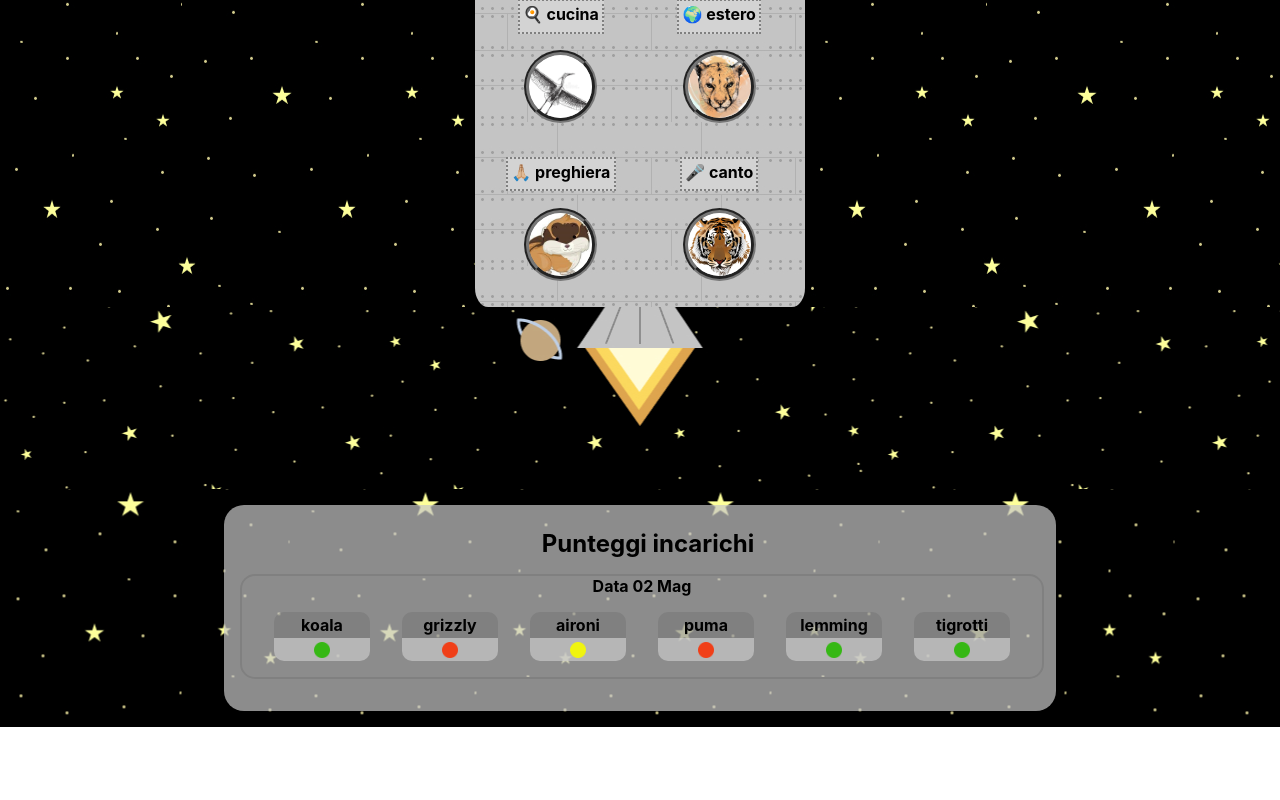
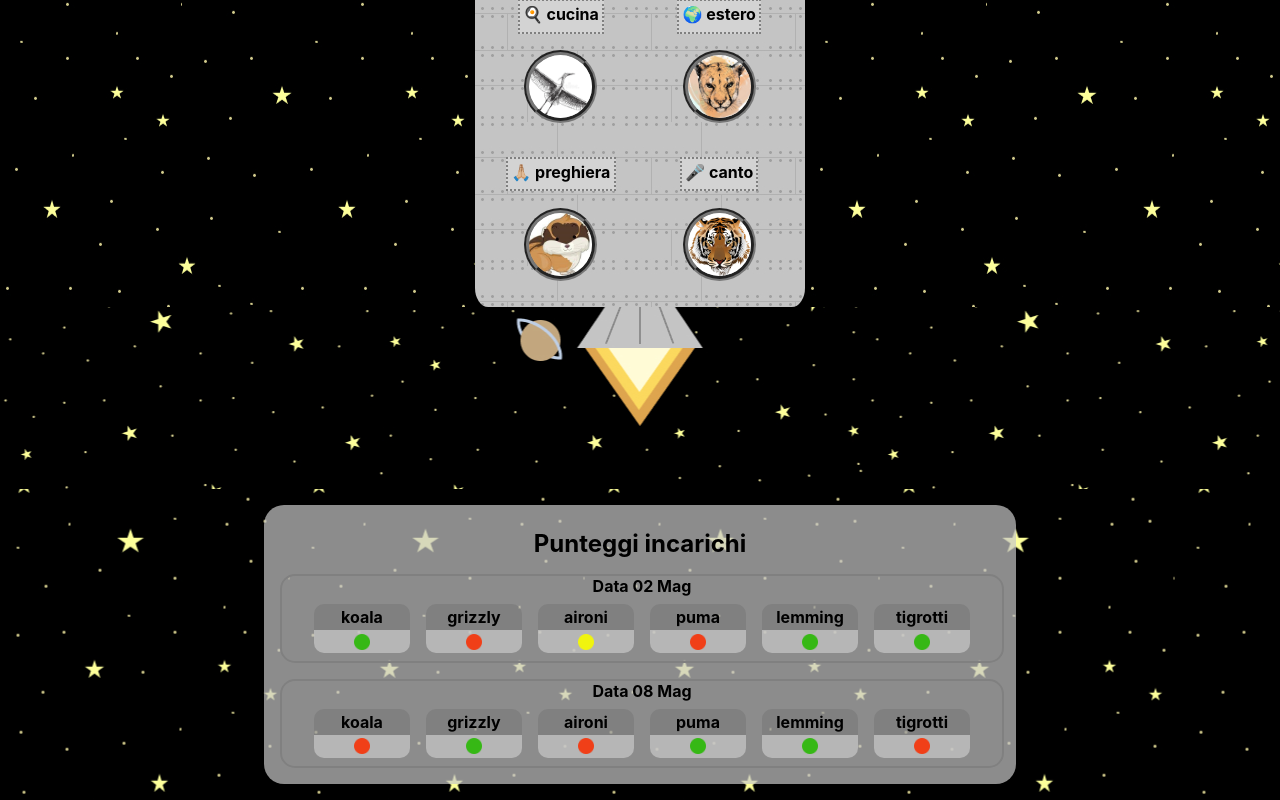
Before and after one commit to antares2020/antares54.github.io, a React (Create React App) app: page / in a window 1280 px wide. Shown: the part 311-1111 px from the top of the page. Before the commit the page ends 1038 px from the top, so only its background shows below. Built offline with nearby package versions, Linux system fonts and the light colour scheme.

Commit message:
small improvment

```diff
--- a/src/components/App.js
+++ b/src/components/App.js
@@ -43,6 +43,7 @@ const squadriglie = [
 
 const scoreIncarichi = [
   ['02 Mag', '3', '1', '2', '1', '3', '3'],
+  ['08 Mag', '1', '3', '1', '3', '3', '1'],
 ];
 
 const getColor = (score) => {
@@ -159,7 +160,7 @@ const AppContainer = styled.div`
 
 const Table = styled.div`
   width: calc(100% - 2rem);
-  max-width: 50rem;
+  max-width: 45rem;
   margin: 1rem auto;
   border-radius: 20px;
 
@@ -170,7 +171,7 @@ const Table = styled.div`
 
 const ScoreItem = styled.div`
   width: 6rem;
-  margin: 1rem;
+  margin: 0.5rem;
 
   display: flex;
   flex-direction: column;
@@ -199,7 +200,7 @@ const ScoreRow = styled.div`
   flex-direction: row;
   flex-wrap: wrap;
 
-  margin: 1rem 0;
+  margin-top: 1rem;
   border: 2px grey solid;
   border-radius: 15px;
 
@@ -227,7 +228,7 @@ const IncarichiSection = styled.section`
 
   h1 {
     margin: 0.5rem;
-    width: 100%;
+    width: calc(100% - 1rem);
     font-weight: bold;
     text-align: center;
   }
```
